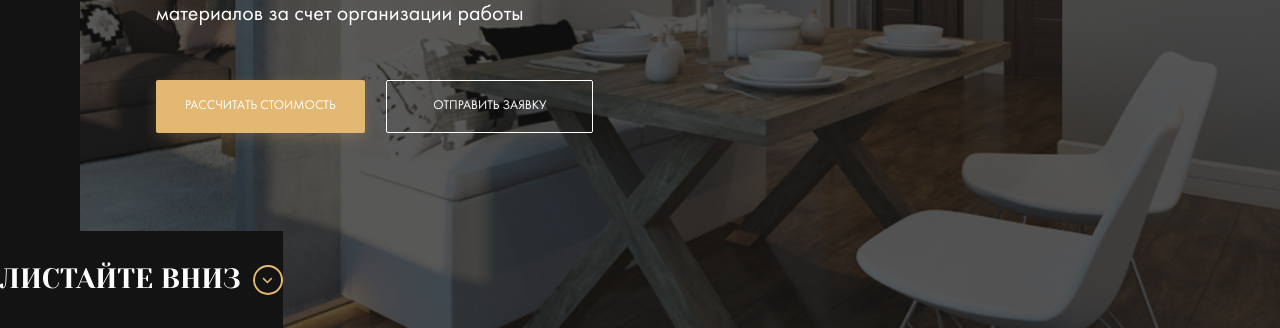
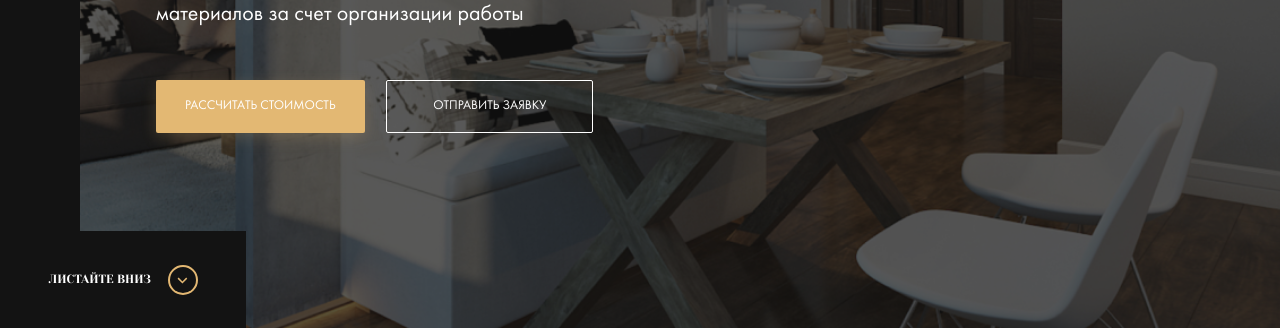
Before and after one commit to korGlush/Rostov, a website: page index.html in a window 1280 px wide. Shown: the part 472-800 px from the top of the page. Drawn offline with Linux system fonts and the light colour scheme; files whose address does not match are found by name.

Commit message:
refact: change font size in scroll-down link

```diff
--- a/css/style.css
+++ b/css/style.css
@@ -561,7 +561,7 @@ body {
   min-width: 17.6rem;
   min-height: 6.92rem;
   font-family: 'Yeseva One', cursive;
-  font-size: 2rem;
+  font-size: 0.85rem;
   background-color: #131313;
   text-transform: uppercase;
   text-decoration: none;
@@ -575,7 +575,7 @@ body {
   height: 30px;
   border: 2px solid #E3B873;
   border-radius: 50%;
-  margin-left: 12px;
+  margin-left: 1.2rem;
 }
 
 .instagram {
```
Also changed, not shown: 1 other file.
